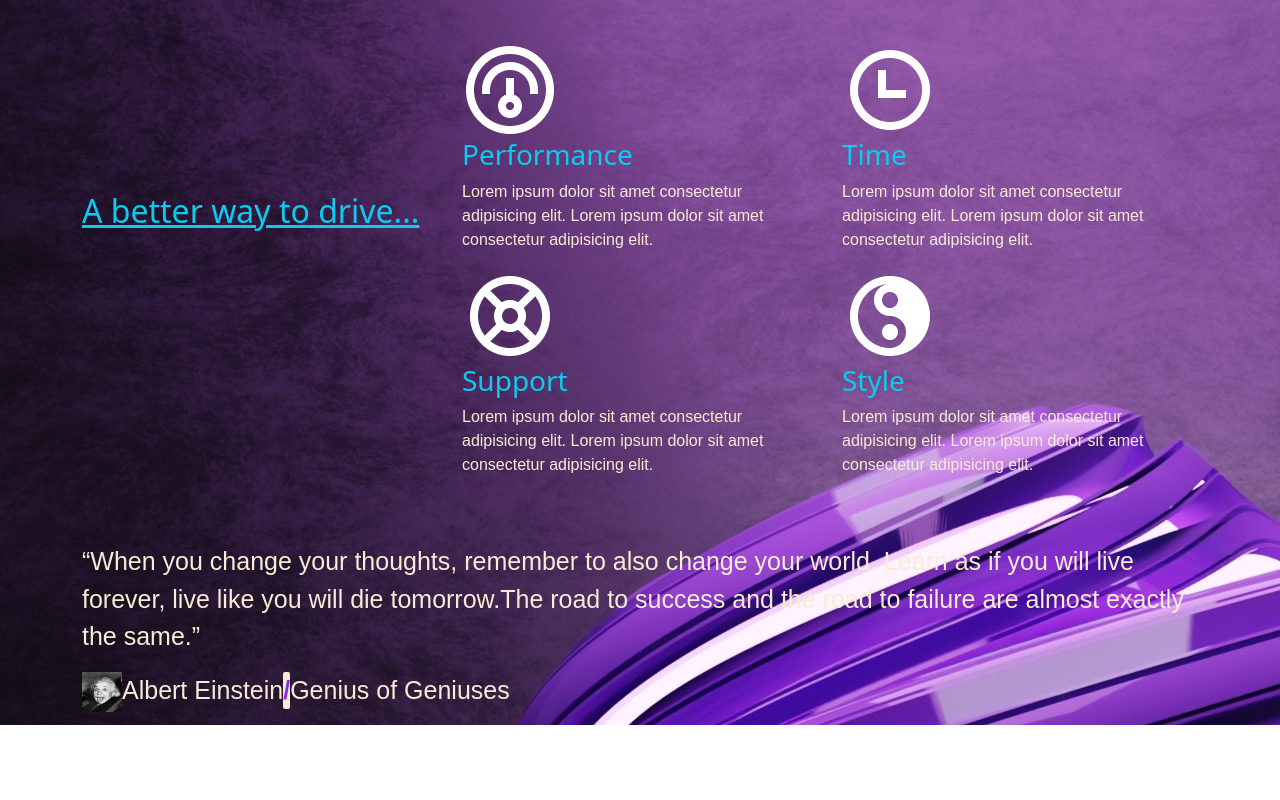
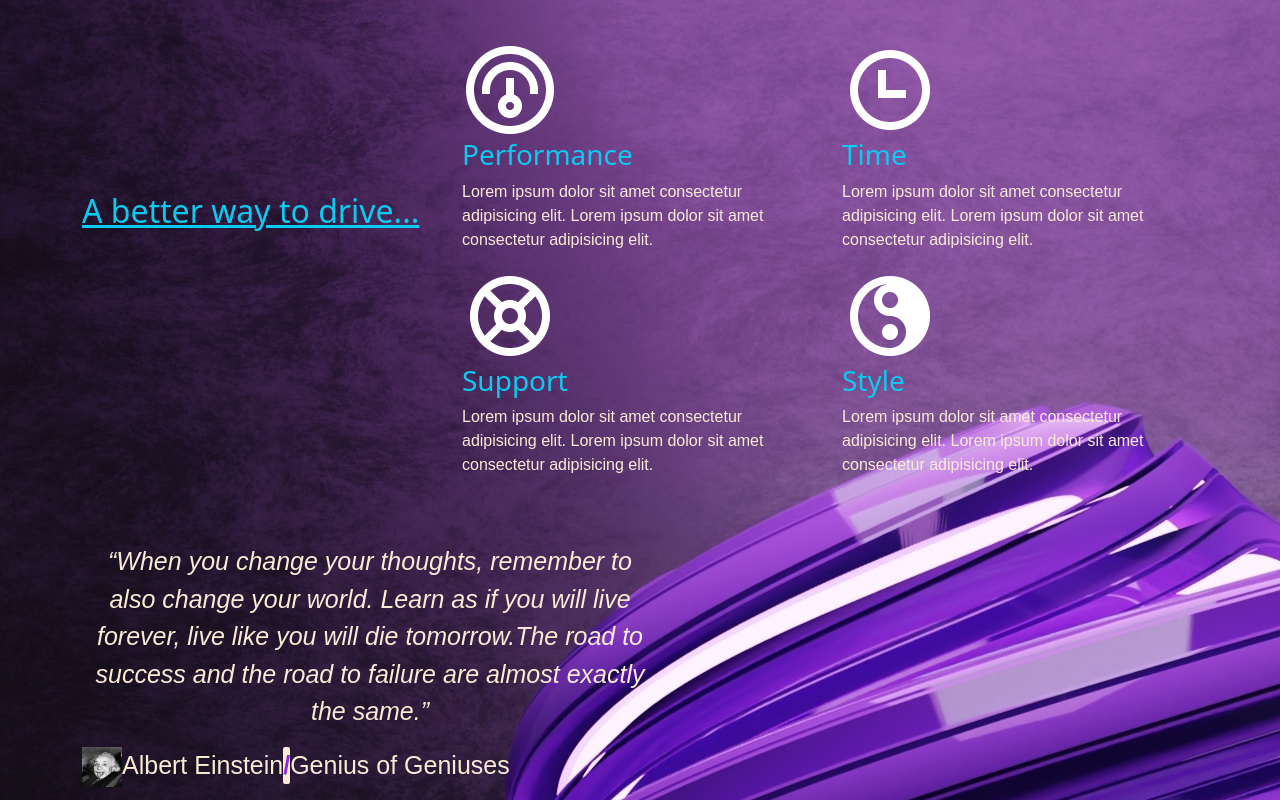
Before and after one commit to ihuzeyfe/bitirmeojs, a plain HTML site: page index.html in a window 1280 px wide. Shown: the part 856-1656 px from the top of the page. Before the commit the page ends 1581 px from the top, so only its background shows below. Drawn offline with nearby package versions, Linux system fonts and the light colour scheme; a web font is replaced by a local one.

Commit message:
section 2 ortalama

```diff
--- a/css/style.css
+++ b/css/style.css
@@ -96,6 +96,21 @@ section h3 {
     display: flex !important;
 }
 
+
+/* SECTION 1
+------------------------------
+
+SECTION 2 */
+
 .section2 p{
     font-size: 25px;
+    width: 600px;
 }
+
+
+
+
+.qoutes1 {
+    width: 600px;
+    text-align: center;
+}
--- a/index.html
+++ b/index.html
@@ -126,8 +126,8 @@
       </section>
 
       <section class="section2 container">
-        <div class="row">
-          <p>“When you change your thoughts, remember to also change your world. Learn as if you will live forever, live like you will die tomorrow.The road to success and the road to failure are almost exactly the same.”</p>
+        <div class="row qoutes1">
+          <p><i>“When you change your thoughts, remember to also change your world. Learn as if you will live forever, live like you will die tomorrow.The road to success and the road to failure are almost exactly the same.”</i></p>
         </div>
         <div class="albertdiv">
           <img src="assets/section2/eis.jpg" alt="" width="40px" height="40px">
```
